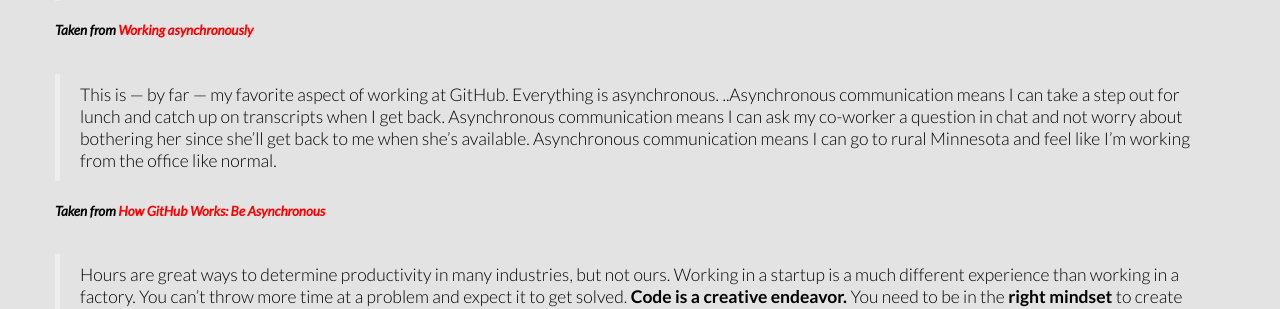
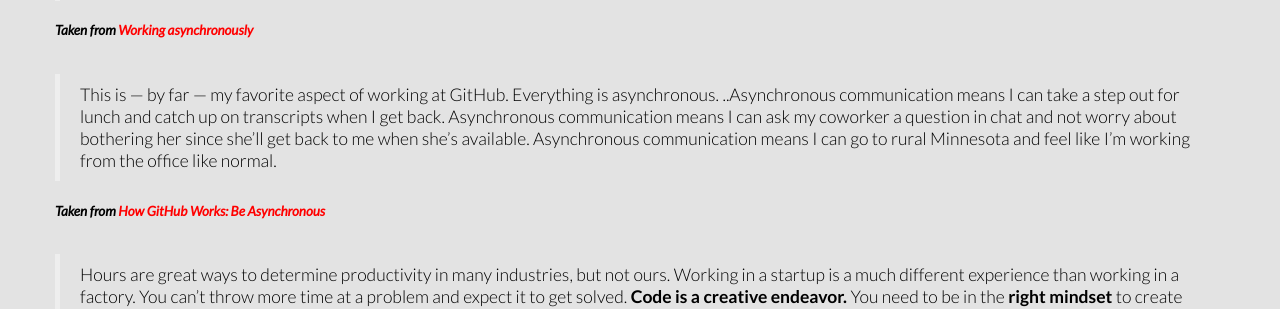
Before and after one commit to webreattivo/remote-work-the-right-way, a Jekyll site: the page built from index.html, in a window 1280 px wide and 900 px high, scrolled down 4692 px. Shown: the part 176-485 px from the top of the window. Built offline with Jekyll 4.4.1, drawn with Linux system fonts in a browser that asks for light colours.

Commit message:
Update 03-02-01-Working-asynchronously.markdown

```diff
--- a/_posts/03-02-01-Working-asynchronously.markdown
+++ b/_posts/03-02-01-Working-asynchronously.markdown
@@ -13,7 +13,7 @@
 
 > This is — by far — my favorite aspect of working at GitHub. Everything is asynchronous.
 ..Asynchronous communication means I can take a step out for lunch and catch up on transcripts when I get back. Asynchronous
-communication means I can ask my co-worker a question in chat and not worry about bothering her since she'll get back to me when
+communication means I can ask my coworker a question in chat and not worry about bothering her since she'll get back to me when
 she's available. Asynchronous communication means I can go to rural Minnesota and feel like I'm working from the office like normal.
 
 <sup>__*Taken from [How GitHub Works: Be Asynchronous](http://zachholman.com/posts/how-github-works-asynchronous/){:target="_blank"}*__</sup>
```
